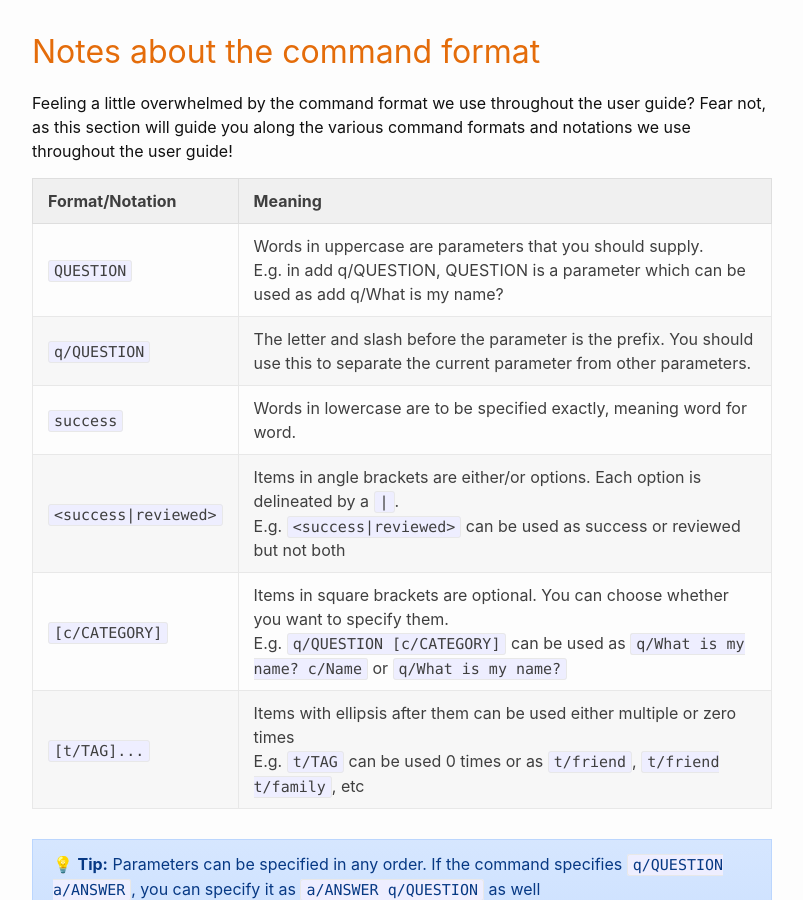
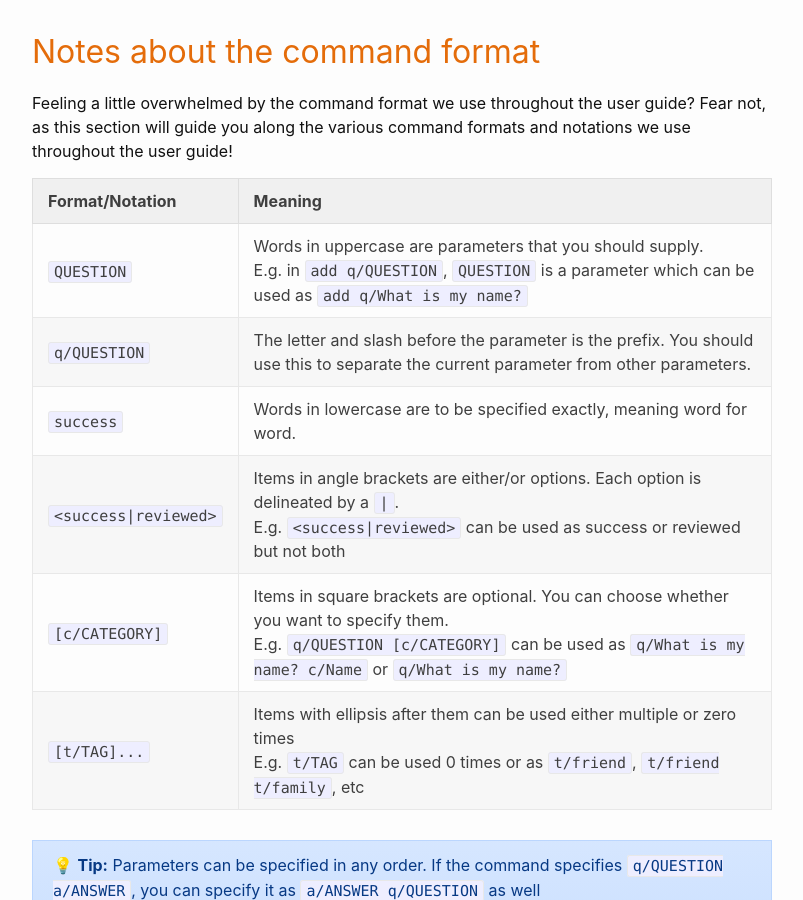
Before and after one commit to minzzelo/cs2101ug, a Jekyll site: the page built from docs/UserGuide.md, in a window 1280 px wide and 900 px high, scrolled down 3069 px. Shown: the whole window, without its empty margins (238-1041 px from the left). Built offline with Jekyll 4.4.1, drawn with Linux system fonts in a browser that asks for light colours; emoji names are drawn with the system emoji font.

Commit message:
Add code snippet

```diff
--- a/docs/UserGuide.md
+++ b/docs/UserGuide.md
@@ -83,7 +83,7 @@ Feeling a little overwhelmed by the command format we use throughout the user gu
 
 Format/Notation | Meaning
 -----------|-----------------------
-`QUESTION` | Words in uppercase are parameters that you should supply. <br> E.g. in add q/QUESTION, QUESTION is a parameter which can be used as add q/What is my name?
+`QUESTION` | Words in uppercase are parameters that you should supply. <br> E.g. in `add q/QUESTION`, `QUESTION` is a parameter which can be used as `add q/What is my name?`
 `q/QUESTION` | The letter and slash before the parameter is the prefix. You should use this to separate the current parameter from other parameters.
 `success` | Words in lowercase are to be specified exactly, meaning word for word.
 `<success|reviewed>` | Items in angle brackets are either/or options. Each option is delineated by a `|`. <br> E.g. `<success|reviewed>` can be used as success or reviewed but not both
```
